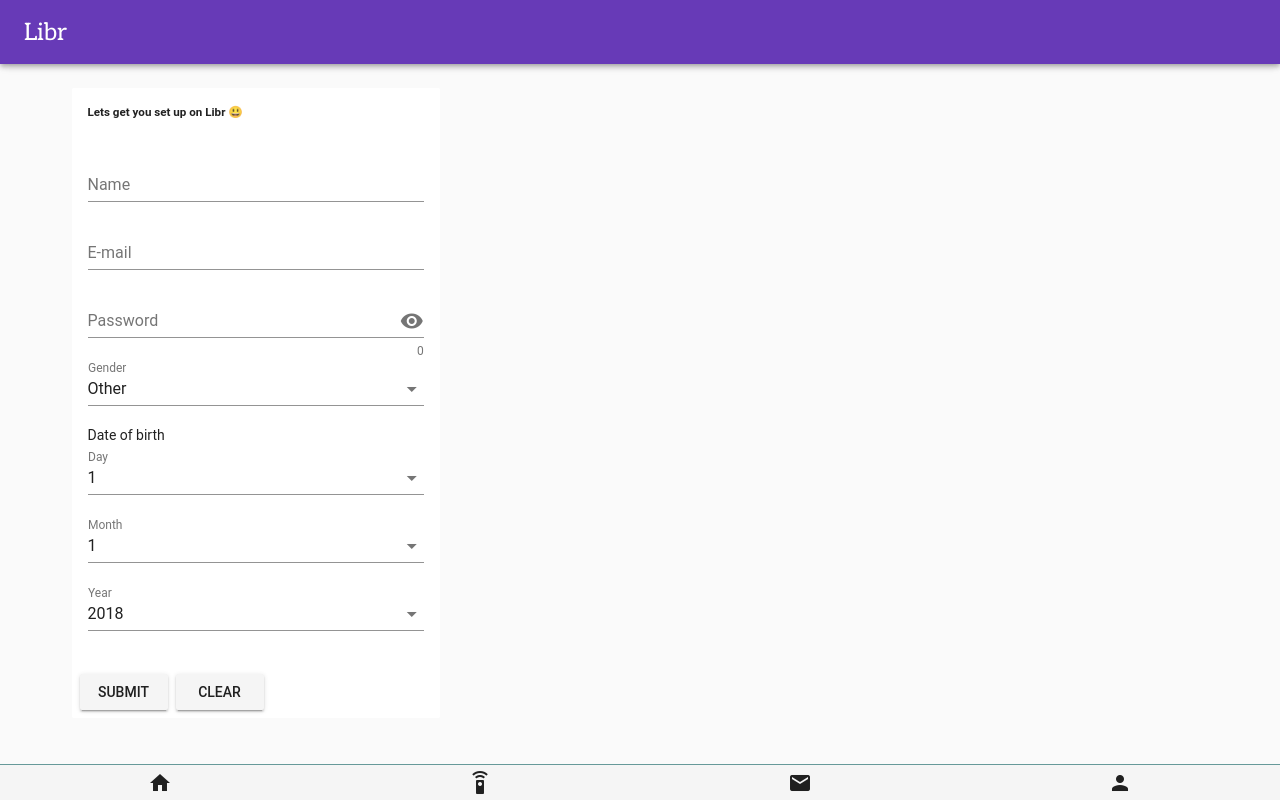
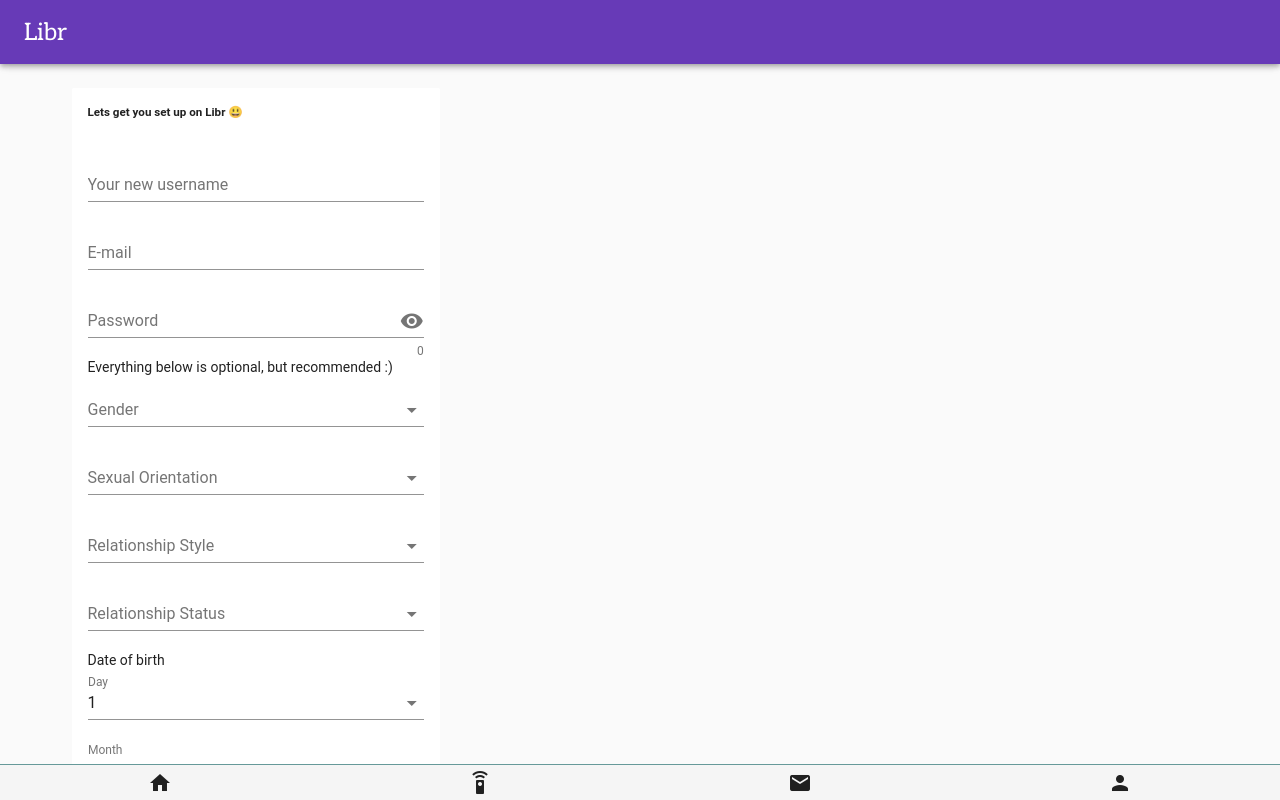
Before and after one commit to intfrr/libr, a Vue app: page /signup in a window 1280 px wide. Shown: the top 800 px of the page. Built offline with nearby package versions, Linux system fonts and the light colour scheme; a small style sheet from the web is missing.

Commit message:
Added a few more fields for signup

```diff
--- a/src/model/user.ts
+++ b/src/model/user.ts
@@ -12,6 +12,12 @@ export default class User {
     private gender : string;
 
     private password : string;
+
+    private sexuality : string;
+
+    private relationshipStyle : string;
+
+    private relationshipStatus : string;
 
     public getUserId() : number {
         return this.userId;
@@ -31,6 +37,18 @@ export default class User {
 
     public getGender() : string {
         return this.gender;
+    }
+
+    public getSexuality() : string {
+        return this.sexuality;
+    }
+
+    public getRelationshipStyle() : string {
+        return this.relationshipStyle;
+    }
+
+    public getRelationshipStatus() : string {
+        return this.relationshipStatus;
     }
 
     public setUserId(userId : number) {
@@ -56,4 +74,16 @@ export default class User {
     public setPassword(password : string) {
         this.password = password;
     }
+
+    public setSexuality(sexuality : string) {
+        this.sexuality = sexuality;
+    }
+
+    public setRelationshipStyle(relationshipStyle: string) {
+        this.relationshipStyle = relationshipStyle;
+    }
+
+    public setRelationshipStatus(relationshipStatus: string) {
+        this.relationshipStatus = relationshipStatus;
+    }
 }
--- a/src/views/Signup.vue
+++ b/src/views/Signup.vue
@@ -16,7 +16,7 @@
                         <v-card-text>
                             <v-text-field
                                 v-model="username"
-                                label="Name"
+                                label="Your new username"
                                 required>
                             </v-text-field>
                             <v-text-field
@@ -35,10 +35,26 @@
                                 counter
                                 @click:append="showPassword = !showPassword">
                             </v-text-field>
+                            Everything below is optional, but recommended :)
                             <v-combobox
                                 v-model="gender"
                                 :items="genders"
                                 label="Gender">
+                            </v-combobox>
+                            <v-combobox
+                                v-model="sexuality"
+                                :items="sexualities"
+                                label="Sexual Orientation">
+                            </v-combobox>
+                            <v-combobox
+                                v-model="relationshipStyle"
+                                :items="relationshipStyles"
+                                label="Relationship Style">
+                            </v-combobox>
+                            <v-combobox
+                                v-model="relationshipStatus"
+                                :items="relationshipStatuses"
+                                label="Relationship Status">
                             </v-combobox>
                             Date of birth
                             <v-combobox
@@ -98,7 +114,13 @@ export default class Signup extends Vue {
 
     private password = '';
 
-    private gender = 'Other'
+    private gender = '';
+
+    private sexuality = '';
+
+    private relationshipStyle = '';
+
+    private relationshipStatus = '';
 
     private dobDay = 1;
 
@@ -118,6 +140,25 @@ export default class Signup extends Vue {
         'Other'
     ];
 
+    private sexualities = [
+        'Straight',
+        'Bisexual',
+        'Pansexual',
+        'Gay',
+        'Lesbain'
+    ];
+
+    private relationshipStyles = [
+        'Monogamous',
+        'Non monogamous'
+    ];
+
+    private relationshipStatuses = [
+        'Single',
+        'In a relationship',
+        'In non-monogamous relationship/s'
+    ];
+
     private days : Array<number> = [];
 
     private months : Array<number> = [];
@@ -135,6 +176,9 @@ export default class Signup extends Vue {
         user.setEmail(this.email);
         user.setPassword(this.password);
         user.setGender(this.gender);
+        user.setSexuality(this.sexuality);
+        user.setRelationshipStyle(this.relationshipStyle);
+        user.setRelationshipStatus(this.relationshipStatus);
         user.setDob(this.dobYear + '-' + this.dobMonth + '-' + this.dobDay);
 
         try {
```
